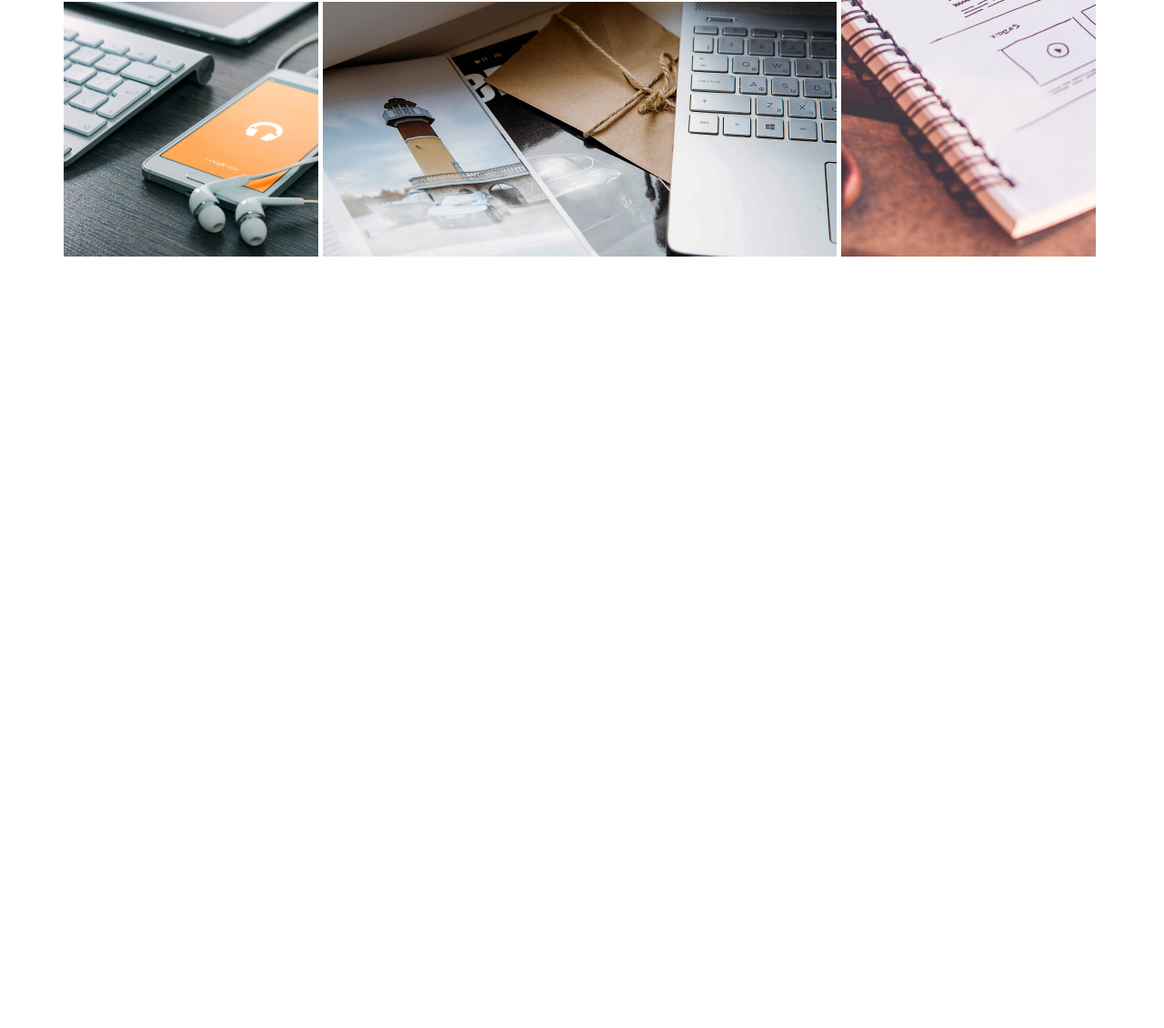
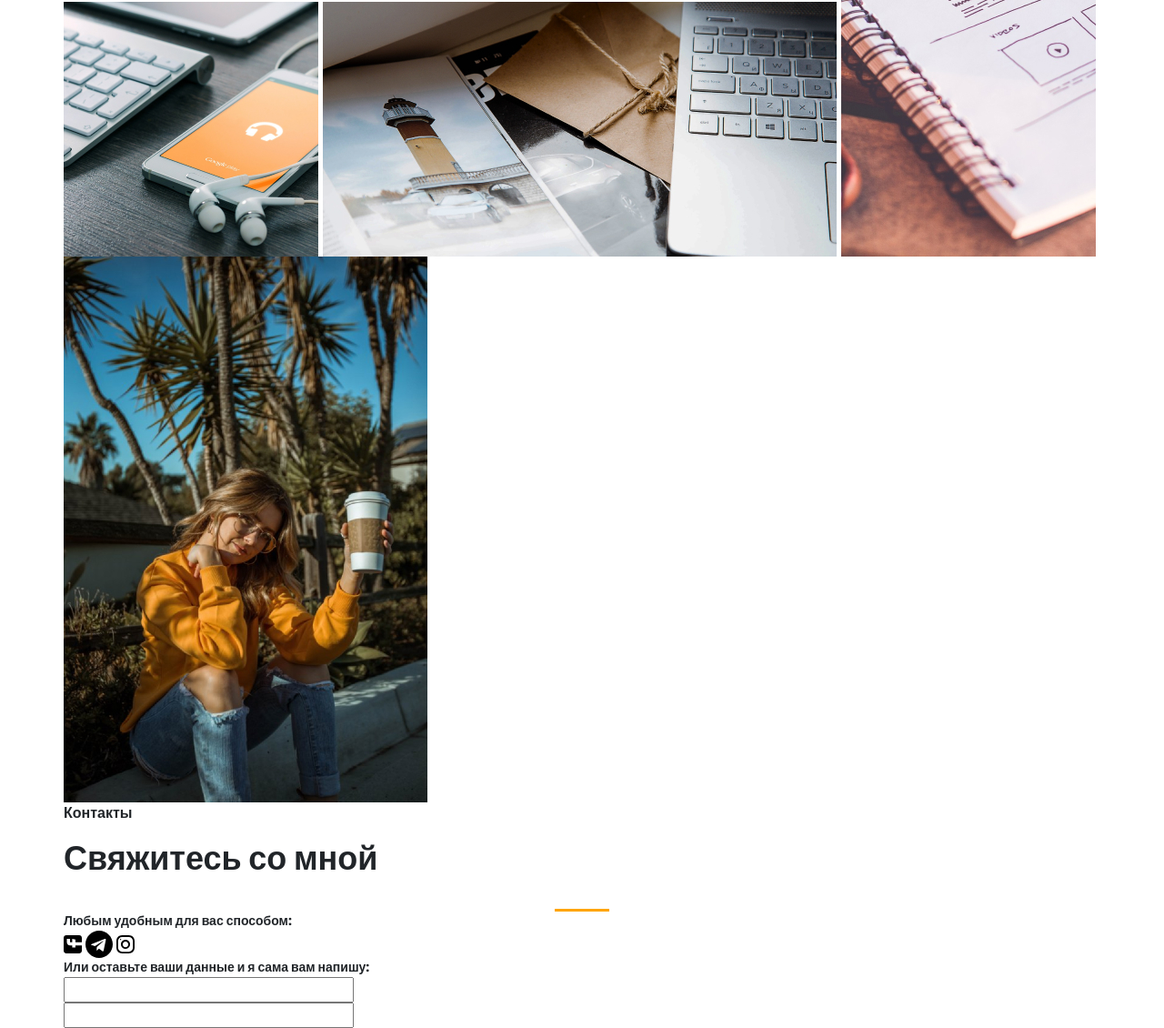
Before and after one commit to izzatPro/hilola_porfolio, a website: page src/index.html in a window 1280 px wide. Shown: the part 3971-5101 px from the top of the page at 91% size. Before the commit the page ends 4253 px from the top, so only its background shows below. Drawn offline with nearby package versions, Linux system fonts and the light colour scheme; files that its build step writes are made by us from their sources; files whose address does not match are found by name.

Commit message:
I begin to create email section

```diff
--- a/src/index.html
+++ b/src/index.html
@@ -365,6 +365,53 @@
 
     </section>
 
+
+    <section class="contacts">
+        <div class="container">
+            <div class="contacts__wrapper">
+                <div class="contacts__photo">
+                    <img src="img/main_photo.jpg" alt="">
+                </div>
+                <div class="contacts__descr">
+                    <h2 class="title title_fz16 contacts__title">Контакты</h2>
+                    <div class="title contacts__subtitle">Свяжитесь со мной</div>
+                    <div class="divider"></div>
+
+                    <div class="title title_fz14 contacts__text">
+                        Любым удобным для вас способом:
+                    </div>
+                    <div class="contacts__social">
+                        <a href="" class="contacts___link"><img src="icons/social/facebook.svg" alt="facebook"></a>
+                        <a href="" class="contacts___link"><img src="icons/social/telegram.svg" alt="telegram"></a>
+                        <a href="" class="contacts___link"><img src="icons/social/instagram.svg" alt="instagram"></a>
+                    </div>
+
+                    <div class="title title_fz14 contacts__text">
+                        Или оставьте ваши данные и я сама вам напишу:
+                    </div>
+
+                    <form action="" class="contacts__form">
+                        <div class="contacts__input">
+                            <input id="name" type="text">
+                            <label for="name"></label>
+                        </div>
+
+                        <div class="contacts__input">
+                            <input id="email" type="email">
+                            <label for="email"></label>
+                        </div>
+
+                        <div class="contacts__textarea">
+
+                        </div>
+                    </form>
+                </div>
+
+            </div>
+        </div>
+    </section>
+
+
     <script src="js/script.js"></script>
 </body>
 </html>
```
Also changed, not shown: dist/index.html.
